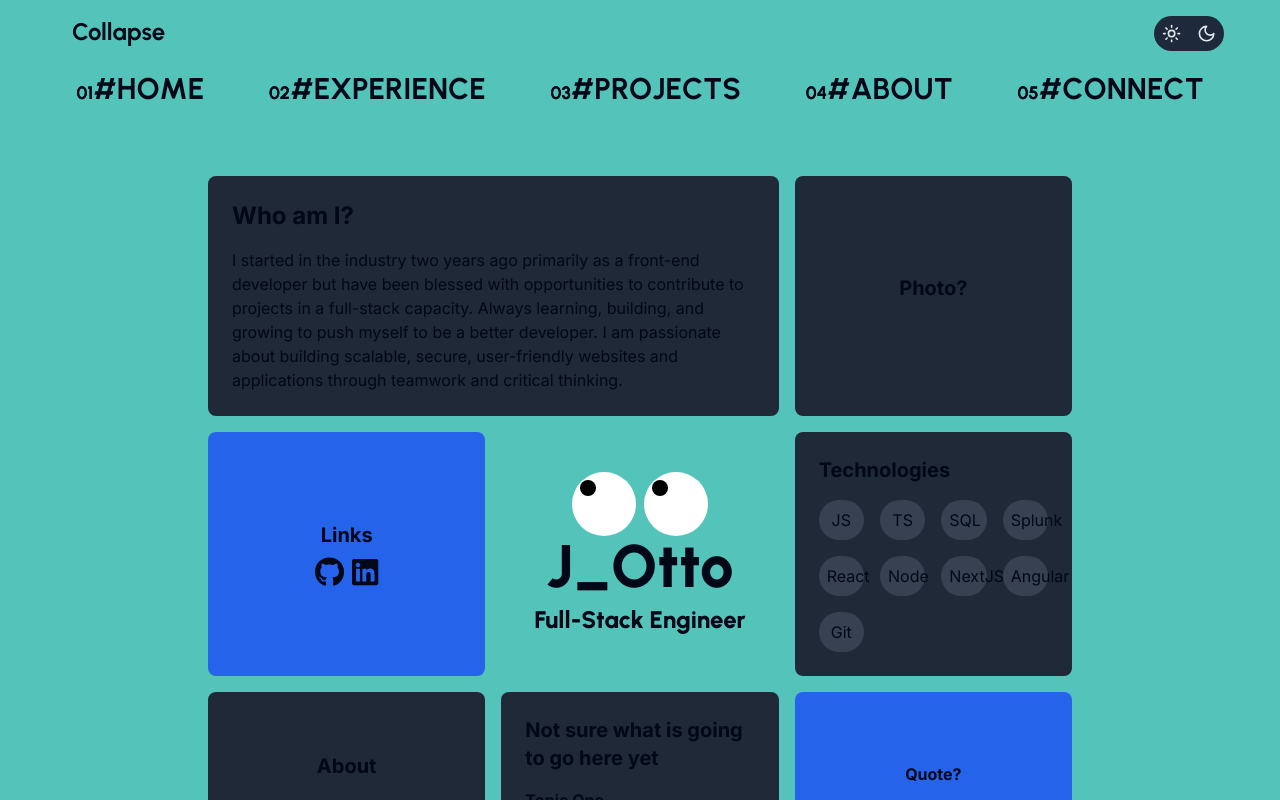
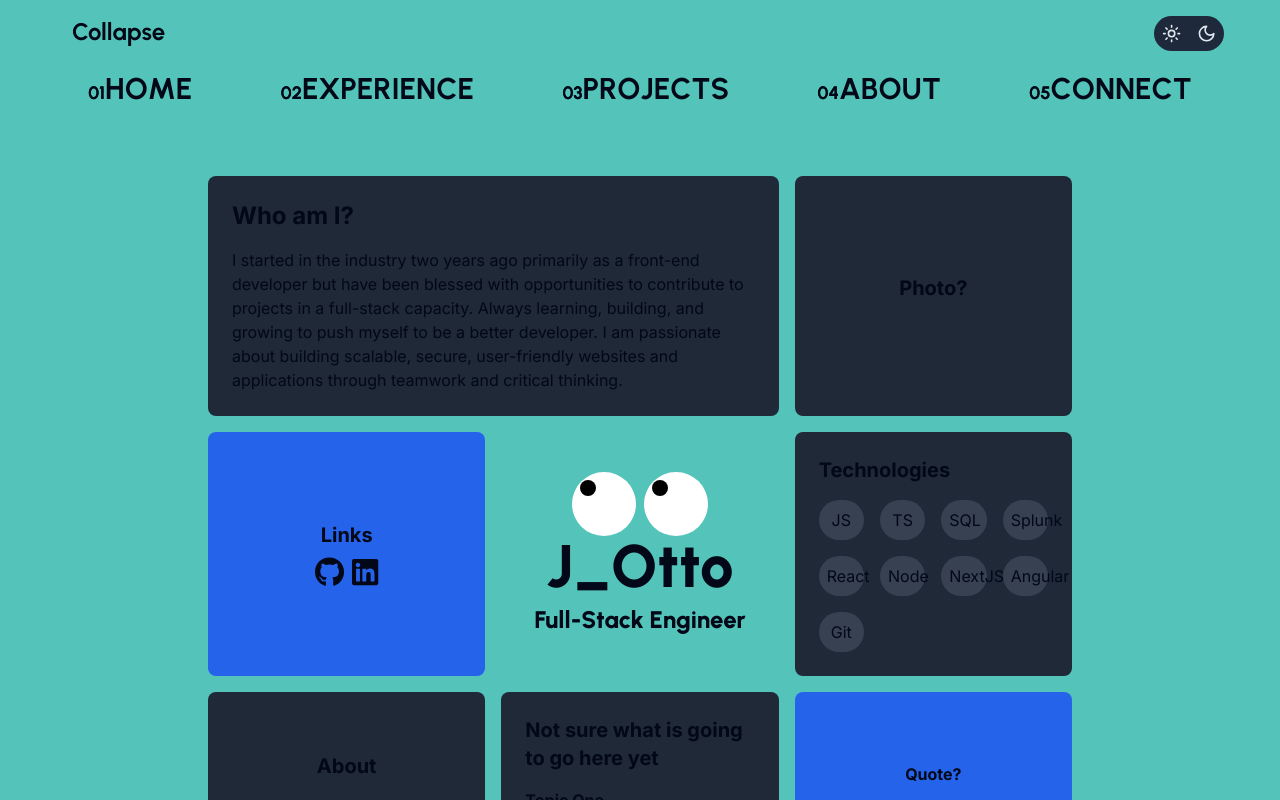
Before and after one commit to justigo86/iamotto-2024, a Next.js app: page / in a window 1280 px wide. Both pictures are taken after a click on the button "Menu". Shown: the top 800 px of the page. Built offline with nearby package versions, Linux system fonts and the light colour scheme.

Commit message:
updated navmenu info to reinstate components.name and shifted the components data

```diff
--- a/src/components/nav/navmenu.tsx
+++ b/src/components/nav/navmenu.tsx
@@ -1,10 +1,10 @@
 "use client";
 
-import React, { useEffect, useState } from "react";
+import React from "react";
 import { motion, Variants } from "framer-motion";
 import Link from "next/link";
 // import { useUiOrientationContext } from "@/contexts/uiOrientationContext";
-import { components } from "@/contexts/slideContext";
+import { components } from "@/data/componentData";
 // import { useSlideContext } from "@/contexts/slideContext";
 import { ComponentInterface } from "@/types/ComponentInterface";
 
@@ -84,12 +84,12 @@ const NavMenu = ({ expand }: { expand: boolean }) => {
                   whileHover="hovered"
                   // onClick={() => onLinkClick(component.id)}
                 >
-                  {typeof component.path === "string" ? (
+                  {typeof component.name === "string" ? (
                     <motion.div>
                       <span className="text-sm md:text-lg">
                         0{component.id}
                       </span>
-                      {component.path.split("").map((letter, index) => {
+                      {component.name.split("").map((letter, index) => {
                         return (
                           <motion.span
                             key={index}
@@ -110,14 +110,14 @@ const NavMenu = ({ expand }: { expand: boolean }) => {
                       })}
                     </motion.div>
                   ) : (
-                    <motion.div>{component.path}</motion.div>
+                    <motion.div>{component.name}</motion.div>
                   )}
-                  {typeof component.path === "string" ? (
+                  {typeof component.name === "string" ? (
                     <motion.div className="absolute inset-0">
                       <span className="text-sm md:text-lg">
                         0{component.id}
                       </span>
-                      {component.path.split("").map((letter, index) => {
+                      {component.name.split("").map((letter, index) => {
                         return (
                           <motion.span
                             key={index}
--- a/src/contexts/slideContext.tsx
+++ b/src/contexts/slideContext.tsx
@@ -1,59 +1,22 @@
-"use client";
+// "use client";
 
-import { useState, createContext, useContext } from "react";
-import { motion, AnimatePresence } from "framer-motion";
+// import { useState, createContext, useContext } from "react";
+// import { motion, AnimatePresence } from "framer-motion";
 // import {
 //   ArrowBigLeft,
 //   ArrowBigRight,
 //   ChevronLeft,
 //   ChevronRight,
 // } from "lucide-react";
-import { ComponentInterface } from "@/types/ComponentInterface";
+// import { ComponentInterface } from "@/types/ComponentInterface";
 
-import Home from "@/app/page";
-import Experience from "@/app/experience/page";
-import About from "@/app/about/page";
-import Projects from "@/app/projects/page";
-import Connect from "@/app/connect/page";
+// import Home from "@/app/page";
+// import Experience from "@/app/experience/page";
+// import About from "@/app/about/page";
+// import Projects from "@/app/projects/page";
+// import Connect from "@/app/connect/page";
 // import { useUiOrientationContext } from "./uiOrientationContext";
 
-export const components: ComponentInterface[] = [
-  {
-    id: 1,
-    path: "#home",
-    shown: true,
-    uiOrientation: "vertical",
-    component: Home,
-  },
-  {
-    id: 2,
-    path: "#experience",
-    shown: true,
-    uiOrientation: "horizontal",
-    component: Experience,
-  },
-  {
-    id: 3,
-    path: "#projects",
-    shown: true,
-    uiOrientation: "horizontal",
-    component: Projects,
-  },
-  {
-    id: 4,
-    path: "#about",
-    shown: true,
-    uiOrientation: "horizontal",
-    component: About,
-  },
-  {
-    id: 5,
-    path: "#connect",
-    shown: true,
-    uiOrientation: "horizontal",
-    component: Connect,
-  },
-];
 // const components = [Home, Experience, Projects About, Connect];
 
 // interface SlideContextType {
--- /dev/null
+++ b/src/data/componentData.ts
@@ -0,0 +1,49 @@
+import { ComponentInterface } from "@/types/ComponentInterface";
+import Home from "@/app/page";
+import Experience from "@/app/experience/page";
+import About from "@/app/about/page";
+import Projects from "@/app/projects/page";
+import Connect from "@/app/connect/page";
+
+export const components: ComponentInterface[] = [
+  {
+    id: 1,
+    name: "home",
+    path: "#home",
+    shown: true,
+    uiOrientation: "vertical",
+    component: Home,
+  },
+  {
+    id: 2,
+    name: "experience",
+    path: "#experience",
+    shown: true,
+    uiOrientation: "horizontal",
+    component: Experience,
+  },
+  {
+    id: 3,
+    name: "projects",
+    path: "#projects",
+    shown: true,
+    uiOrientation: "horizontal",
+    component: Projects,
+  },
+  {
+    id: 4,
+    name: "about",
+    path: "#about",
+    shown: true,
+    uiOrientation: "horizontal",
+    component: About,
+  },
+  {
+    id: 5,
+    name: "connect",
+    path: "#connect",
+    shown: true,
+    uiOrientation: "horizontal",
+    component: Connect,
+  },
+];
--- a/src/types/ComponentInterface.ts
+++ b/src/types/ComponentInterface.ts
@@ -1,7 +1,8 @@
 export interface ComponentInterface {
   id: number;
+  name: string;
   path: string;
   shown: boolean;
   uiOrientation: string;
-  component: () => JSX.Element;
+  component: (() => JSX.Element) | (({ id }: { id: string }) => JSX.Element);
 }
```
